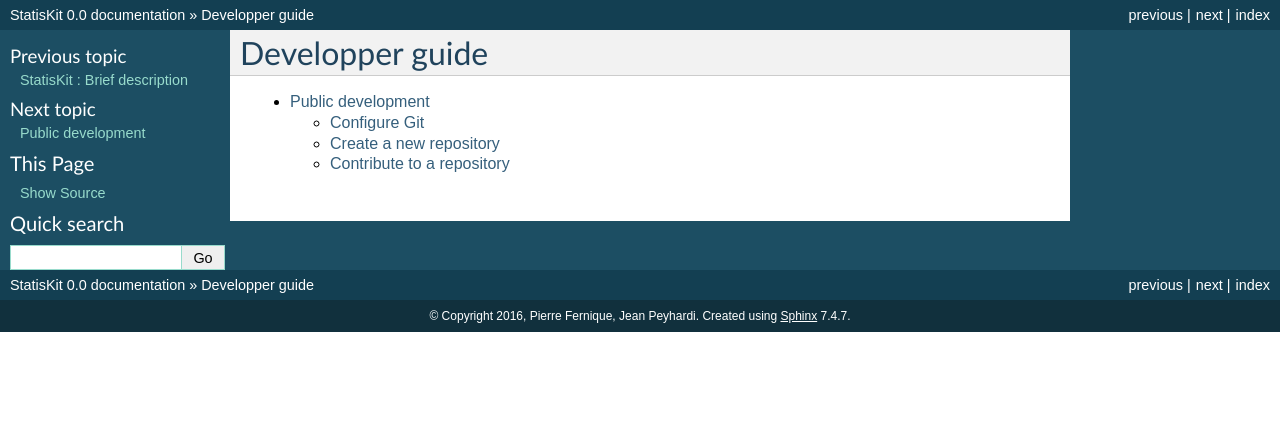
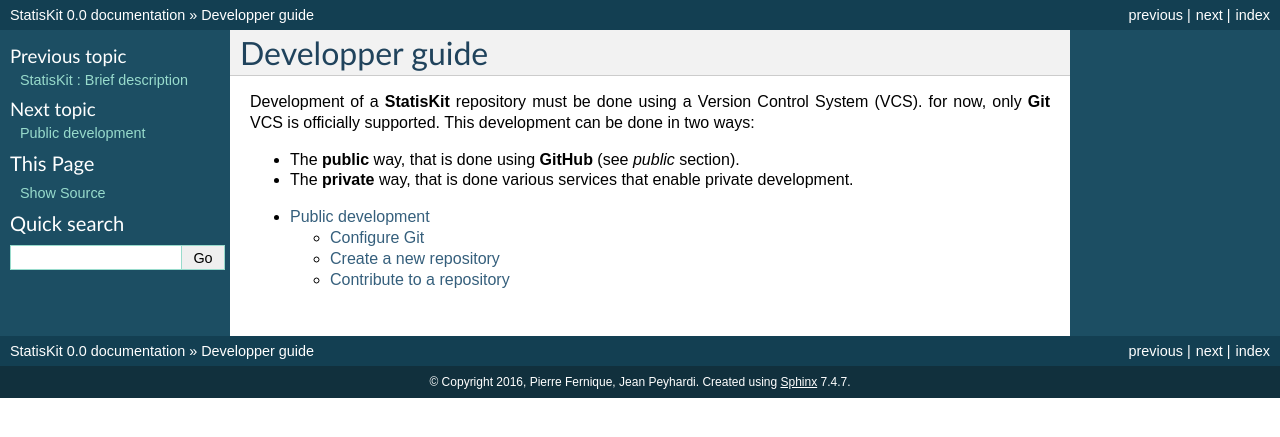
Before and after one commit to StatisKit/StatisKit, a Sphinx documentation site: the page built from doc/developper/index.rst, in a window 1280 px wide. Shown: the top 437 px of the page. Built offline with Sphinx 7.4.7, drawn with Linux system fonts in a browser that asks for light colours; pages that are not in the unit, such as notebooks, are missing from menus.

Commit message:
Update index.rst

```diff
--- a/doc/developper/index.rst
+++ b/doc/developper/index.rst
@@ -1,5 +1,16 @@
 Developper guide
 ################
+
+Development of a **StatisKit** repository must  be done using a Version Control System (VCS).
+for now, only **Git** VCS is officially supported.
+This development can be done in two ways:
+
+* The **public** way, that is done using **GitHub** (see `public` section).
+* The **private** way, that is done various services that enable private development.
+
+.. todo::
+
+    Documentation concerning private development.
 
 .. toctree::
     :maxdepth: 2
```
